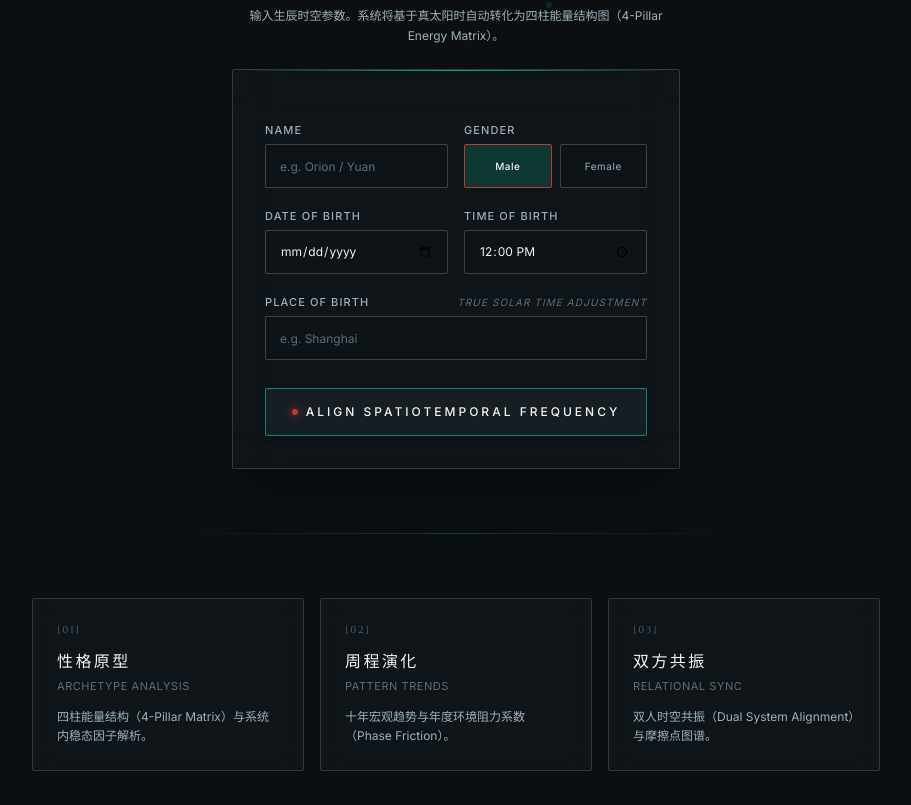
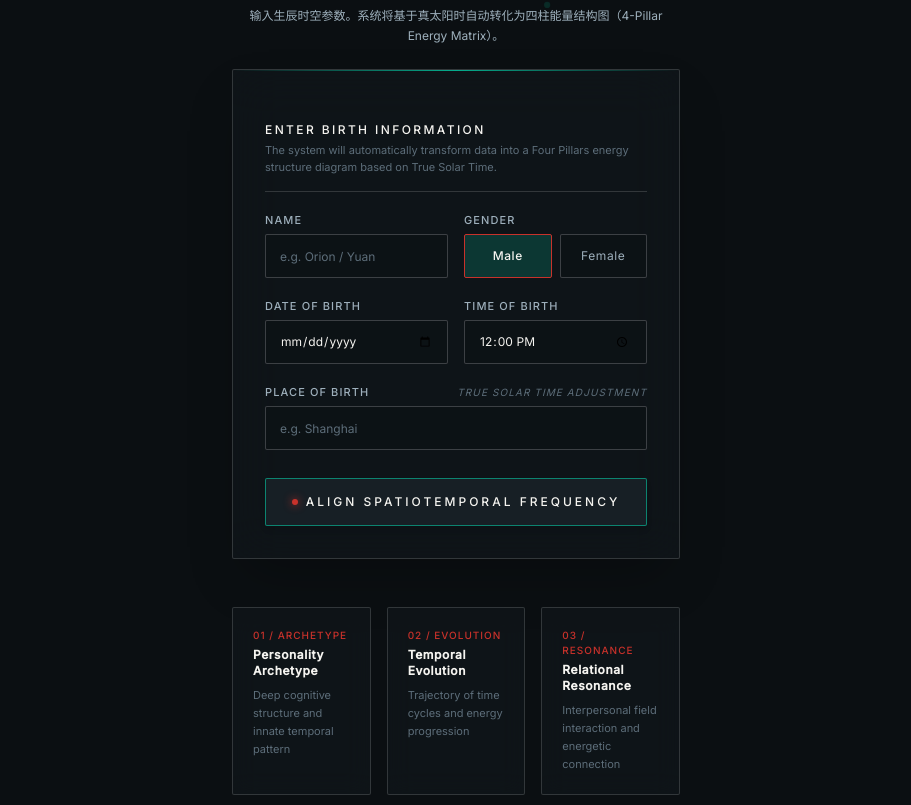
Before and after one commit to wxu198024-art/chrono-flow, a Next.js app: page / in a window 1280 px wide. Shown: the part 615-1420 px from the top of the page, without its empty margins (184-1095 px from the left). Built offline with nearby package versions, Linux system fonts and the light colour scheme.

Commit message:
Update BirthForm.tsx

```diff
--- a/components/BirthForm.tsx
+++ b/components/BirthForm.tsx
@@ -22,10 +22,11 @@ export default function BirthForm() {
   const handleSubmit = (e: React.FormEvent) => {
     e.preventDefault();
     console.log('Spatiotemporal Parameters Submitted:', formData);
-    // 后续接入时空能量阵列计算引擎
   };
 
   return (
+    <div className="space-y-12">
+      {/* 1. 主表单区域 */}
       <form
         onSubmit={handleSubmit}
         className="p-6 md:p-8 border border-[var(--border-line)] bg-[var(--bg-card)] backdrop-blur-xl rounded-sm space-y-5 text-left shadow-2xl relative transition-all duration-300"
@@ -33,9 +34,19 @@ export default function BirthForm() {
         {/* 顶部极细 1px 爻线装饰 */}
         <div className="absolute top-0 left-0 right-0 yao-yang"></div>
 
-      {/* 1. 主体标识与生物极性 (二列等高对齐) */}
+        {/* 表单顶部标题与说明文案 (严格保留原说明) */}
+        <div className="border-b border-[var(--border-line)] pb-4 mb-2">
+          <h2 className="text-xs tracking-[0.2em] font-medium text-[var(--text-primary)] uppercase">
+            {dict.formTitle}
+          </h2>
+          <p className="text-[11px] text-[var(--text-muted)] mt-1 font-normal">
+            {dict.formNotice}
+          </p>
+        </div>
+
+        {/* 姓名与性别 (二列等高对齐) */}
         <div className="grid grid-cols-1 sm:grid-cols-2 gap-4 items-start">
-        {/* Subject Identifier */}
+          {/* 姓名 */}
           <div className="space-y-1.5">
             <label className="block text-[11px] h-4 leading-4 tracking-widest text-[var(--text-secondary)] uppercase font-medium">
               {dict.identifierLabel}
@@ -51,7 +62,7 @@ export default function BirthForm() {
             />
           </div>
 
-        {/* Biological Polarity */}
+          {/* 性别 */}
           <div className="space-y-1.5">
             <label className="block text-[11px] h-4 leading-4 tracking-widest text-[var(--text-secondary)] uppercase font-medium">
               {dict.polarityLabel}
@@ -65,7 +76,7 @@ export default function BirthForm() {
                   key={g.id}
                   type="button"
                   onClick={() => setFormData((prev) => ({ ...prev, gender: g.id }))}
-                className={`h-full text-[10px] tracking-wider rounded-sm border transition-all flex items-center justify-center ${
+                  className={`h-full text-xs tracking-wider rounded-sm border transition-all flex items-center justify-center ${
                     formData.gender === g.id
                       ? 'border-[var(--cinnabar)] bg-[var(--accent-glow)] text-[var(--text-primary)] font-medium'
                       : 'border-[var(--input-border)] bg-[var(--input-bg)] text-[var(--text-secondary)] hover:text-[var(--text-primary)]'
@@ -78,9 +89,9 @@ export default function BirthForm() {
           </div>
         </div>
 
-      {/* 2. 出生日期与出生时刻 (二列等高对齐) */}
+        {/* 出生日期与出生时间 (二列等高对齐) */}
         <div className="grid grid-cols-1 sm:grid-cols-2 gap-4 items-start">
-        {/* Birth Date */}
+          {/* 出生日期 */}
           <div className="space-y-1.5">
             <label className="block text-[11px] h-4 leading-4 tracking-widest text-[var(--text-secondary)] uppercase font-medium">
               {dict.birthDateLabel}
@@ -95,7 +106,7 @@ export default function BirthForm() {
             />
           </div>
 
-        {/* Birth Time */}
+          {/* 出生时间 */}
           <div className="space-y-1.5">
             <label className="block text-[11px] h-4 leading-4 tracking-widest text-[var(--text-secondary)] uppercase font-medium">
               {dict.birthTimeLabel}
@@ -111,7 +122,7 @@ export default function BirthForm() {
           </div>
         </div>
 
-      {/* 3. 出生地点 (单列对齐) */}
+        {/* 出生地点 (单列对齐) */}
         <div className="space-y-1.5">
           <label className="block text-[11px] h-4 leading-4 tracking-widest text-[var(--text-secondary)] uppercase font-medium flex justify-between items-center">
             <span>{dict.locationLabel}</span>
@@ -129,7 +140,7 @@ export default function BirthForm() {
           />
         </div>
 
-      {/* 4. 提交按钮 */}
+        {/* 提交按钮 */}
         <div className="pt-2">
           <button
             type="submit"
@@ -141,5 +152,48 @@ export default function BirthForm() {
         </div>
 
       </form>
+
+      {/* 2. 下部三个功能模块卡片 (严格保留性格原型、周程演化、双方共振) */}
+      <div className="grid grid-cols-1 md:grid-cols-3 gap-4">
+        {/* 卡片 1: 性格原型 */}
+        <div className="p-5 border border-[var(--border-line)] bg-[var(--bg-card)] backdrop-blur-md rounded-sm text-left hover:border-[var(--text-secondary)] transition-colors">
+          <div className="text-[10px] tracking-widest text-[var(--cinnabar)] uppercase font-medium mb-1">
+            01 / ARCHETYPE
+          </div>
+          <h3 className="text-xs font-bold text-[var(--text-primary)] tracking-wider mb-2">
+            {dict.card1Title}
+          </h3>
+          <p className="text-[11px] text-[var(--text-muted)] leading-relaxed">
+            {dict.card1Desc}
+          </p>
+        </div>
+
+        {/* 卡片 2: 周程演化 */}
+        <div className="p-5 border border-[var(--border-line)] bg-[var(--bg-card)] backdrop-blur-md rounded-sm text-left hover:border-[var(--text-secondary)] transition-colors">
+          <div className="text-[10px] tracking-widest text-[var(--cinnabar)] uppercase font-medium mb-1">
+            02 / EVOLUTION
+          </div>
+          <h3 className="text-xs font-bold text-[var(--text-primary)] tracking-wider mb-2">
+            {dict.card2Title}
+          </h3>
+          <p className="text-[11px] text-[var(--text-muted)] leading-relaxed">
+            {dict.card2Desc}
+          </p>
+        </div>
+
+        {/* 卡片 3: 双方共振 */}
+        <div className="p-5 border border-[var(--border-line)] bg-[var(--bg-card)] backdrop-blur-md rounded-sm text-left hover:border-[var(--text-secondary)] transition-colors">
+          <div className="text-[10px] tracking-widest text-[var(--cinnabar)] uppercase font-medium mb-1">
+            03 / RESONANCE
+          </div>
+          <h3 className="text-xs font-bold text-[var(--text-primary)] tracking-wider mb-2">
+            {dict.card3Title}
+          </h3>
+          <p className="text-[11px] text-[var(--text-muted)] leading-relaxed">
+            {dict.card3Desc}
+          </p>
+        </div>
+      </div>
+    </div>
   );
 }
```
Lines whose indentation alone changed are shown as unchanged.
